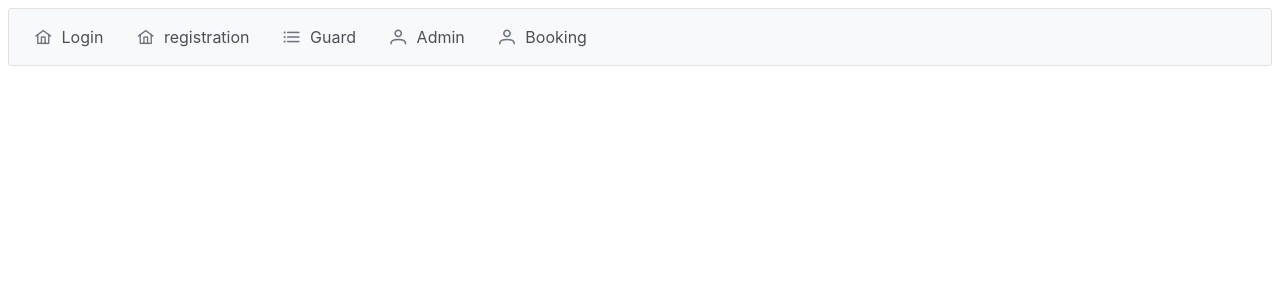
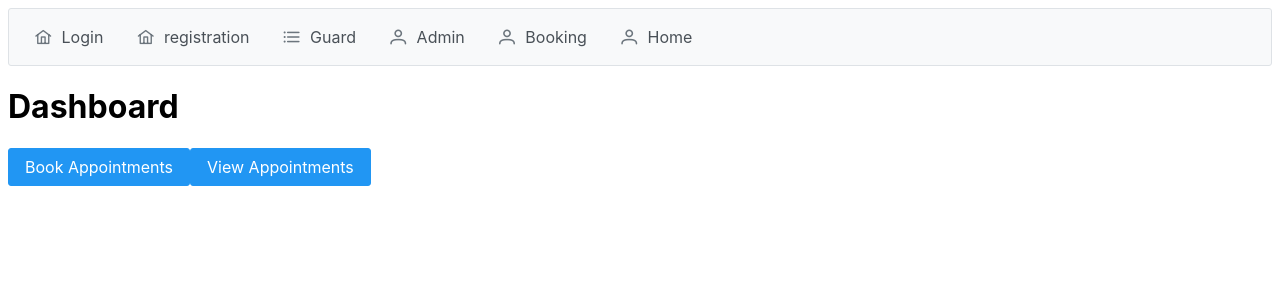
Before and after one commit to General1703/vue-EntryPass, a Vue app: page /home in a window 1280 px wide. Shown: the top 300 px of the page. Built offline with nearby package versions, Linux system fonts and the light colour scheme.

Commit message:
added home.vue

```diff
--- a/src/App.vue
+++ b/src/App.vue
@@ -27,6 +27,11 @@ const items = [
           icon: "pi pi-fw pi-user",
           to: "/booking",
         },
+        {
+          label: "Home",
+          icon: "pi pi-fw pi-user",
+          to: "/home",
+        },
       ];
 </script>
 
--- /dev/null
+++ b/src/components/home.vue
@@ -0,0 +1,23 @@
+<script setup>
+import InputText from 'primevue/inputtext';
+import Button from 'primevue/button';
+
+</script>
+
+<template>
+  <div>
+
+    <h1>
+       Dashboard
+    </h1>
+
+    <router-link to="/booking"><Button label="Book Appointments" /></router-link>
+    <router-link to="/booking"><Button label="View Appointments" /></router-link>
+
+
+
+  </div>
+</template>
+
+<style scoped>
+</style>
--- a/src/router/index.js
+++ b/src/router/index.js
@@ -4,6 +4,7 @@ import admin from "../components/admin.vue";
 import booking from "../components/booking.vue";
 import LogIn from "../components/LogIn.vue";
 import guard from "../components/guard.vue";
+import home from "../components/home.vue";
 import registration from "../components/registration.vue";
 
 const routes = [
@@ -32,6 +33,11 @@ const routes = [
         name: "Registration",
         component: registration,
       },
+      {
+        path: "/home",
+        name: "Home",
+        component: home,
+      },
 
   ];
 
```
